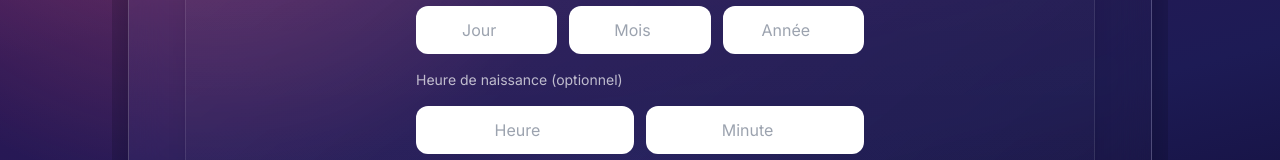
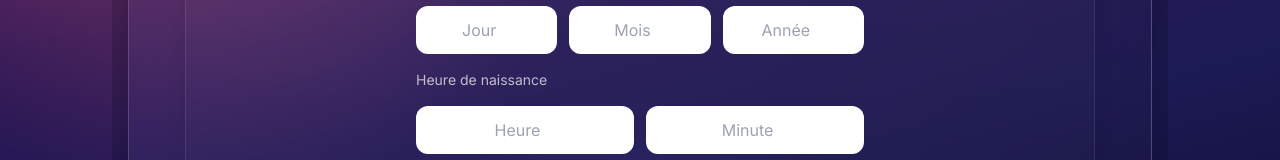
Before and after one commit to arnaudcrestey/astero-minisites, a Next.js app: page /result in a window 1280 px wide. Shown: the part 1124-1284 px from the top of the page. Built offline with nearby package versions, Linux system fonts and the light colour scheme; no server answers.

Commit message:
Update ResultClient.tsx

```diff
--- a/components/ResultClient.tsx
+++ b/components/ResultClient.tsx
@@ -314,7 +314,7 @@ export function ResultClient() {
 
 
             <p className="text-sm text-white/70 text-left">
-              Heure de naissance (optionnel)
+              Heure de naissance
             </p>
 
             <div className="grid grid-cols-2 gap-3">
```
